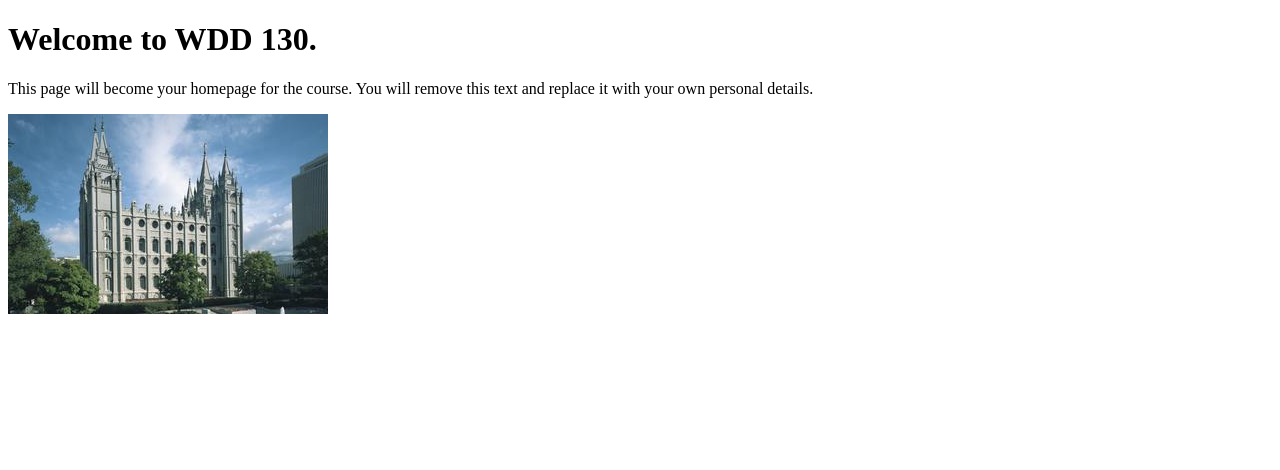
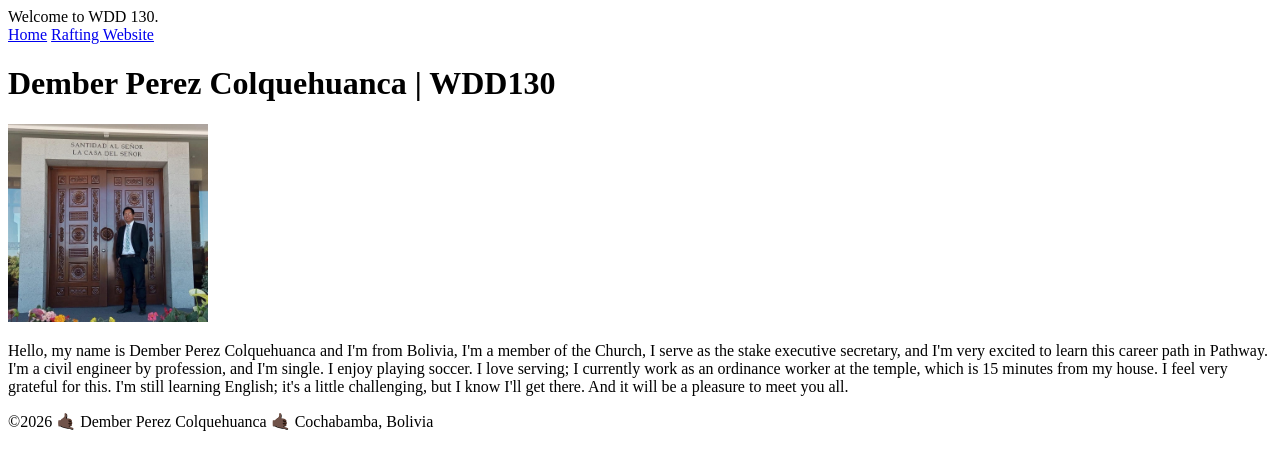
Before and after one commit to dember-byu/wdd130, a plain HTML site: page index.html in a window 1280 px wide. Drawn offline with Linux system fonts and the light colour scheme.

Commit message:
Home Page

```diff
--- a/index.html
+++ b/index.html
@@ -1,14 +1,36 @@
 <!DOCTYPE html>
-<html lang="en">
+<html lang="en-US">
+
 <head>
     <meta charset="UTF-8">
     <meta name="viewport" content="width=device-width, initial-scale=1.0">
-    <title>WDD 130 | Personal Homepage</title>
+    <title>Dember Perez Colquehuanca | WDD130</title>
 </head>
+
 <body>
-    <h1>Welcome to WDD 130.</h1>
-    <p>This page will become your homepage for the course. You will remove this text and replace it with your own personal details.</p>
+    <header>Welcome to WDD 130.</header>
+    <nav>
+        <a href="#">Home</a>
+        <a href="wwr/">Rafting Website</a>
+    </nav>
+    <main>
+        <h1>Dember Perez Colquehuanca | WDD130</h1>
+        <img src="dember.jpg" alt="Dember in the Temple" width="200">
+        <p>Hello, my name is Dember Perez Colquehuanca and I'm from Bolivia, I'm a member of the
+            Church, I serve as the stake executive secretary, and I'm very
+            excited to learn this career path in Pathway.
+            I'm a civil engineer by profession, and I'm single. I enjoy playing soccer. I love
+            serving; I
+            currently work as an ordinance worker at the temple, which is 15 minutes from my house.
+            I feel very
+            grateful for this.
+            I'm still learning English; it's a little challenging, but I know I'll get there.
+            And it will be a pleasure to meet you all.</p>
+    </main>
+    <footer>
+        <p>©2026 🤙🏿 Dember Perez Colquehuanca 🤙🏿 Cochabamba, Bolivia</p>
+    </footer>
 
-    <img src="images/salt-lake-temple.jpg" alt="The Salt Lake Temple.">
 </body>
+
 </html>
```
Also changed, not shown: dember.jpg (added), images/dember.jpg (added), week01/images/dember.jpg (added).
